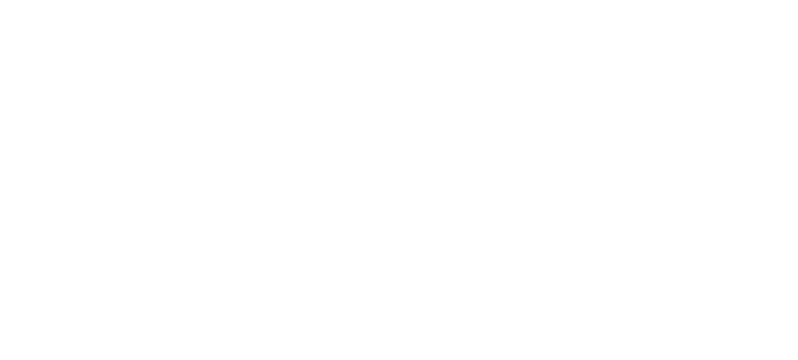
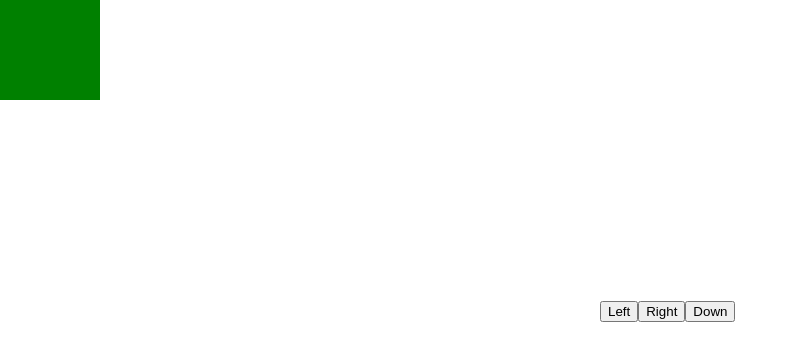
Before and after one commit to arpi88/React-project, a React (Create React App) app: page / in a window 1280 px wide. Shown: the top 360 px of the page, without its empty margins (0-798 px from the left). Built offline with nearby package versions, Linux system fonts and the light colour scheme.

Commit message:
ref2 changes

```diff
--- a/src/App.js
+++ b/src/App.js
@@ -1,8 +1,13 @@
 import logo from "./logo.svg";
 import "./App.css";
+import { Ref } from "./Components/Ref";
 
 function App() {
-  return <div></div>;
+  return (
+    <div>
+      <Ref />
+    </div>
+  );
 }
 
 export default App;
--- /dev/null
+++ b/src/Components/Ref/index.jsx
@@ -0,0 +1,72 @@
+import "./style.css";
+import { useState } from "react";
+import { useRef } from "react";
+
+const step = 2;
+
+export const Ref = () => {
+  const [intervalRef, setIntervalRef] = useState(null);
+  const squerRef = useRef(null);
+
+  const moveleft = () => {
+    const interval = setInterval(() => {
+      const element = squerRef.current;
+      const elementCss = getComputedStyle(element);
+      const left = parseFloat(elementCss.left);
+      element.style.left = `${left - step}px`;
+    }, 0);
+
+    setIntervalRef(interval);
+  };
+
+  const moveLeftUp = () => {
+    clearInterval(intervalRef);
+  };
+
+  const moveRight = () => {
+    const interval = setInterval(() => {
+      const element = squerRef.current;
+      const elementCss = getComputedStyle(element);
+      const left = parseFloat(elementCss.left);
+      element.style.left = `${left + step}px`;
+    }, 0);
+
+    setIntervalRef(interval);
+  };
+
+  const moveRightUp = () => {
+    clearInterval(intervalRef);
+  };
+
+  const moveDown = (element) => {
+    const interval = setInterval(() => {
+      const element = squerRef.current;
+      const elementCss = getComputedStyle(element);
+      const down = parseFloat(elementCss.down);
+      element.style.down = `${element - step}px`;
+    }, 0);
+
+    setIntervalRef(interval);
+  };
+
+  const moveDownUp = () => {
+    clearInterval(intervalRef);
+  };
+
+  return (
+    <div>
+      <div className="squer" ref={squerRef}></div>
+      <div className="action">
+        <button onMouseDown={moveleft} onMouseUp={moveLeftUp}>
+          Left
+        </button>
+        <button onMouseDown={moveRight} onMouseUp={moveRightUp}>
+          Right
+        </button>
+        <button onMouseDown={moveDown} onMouseUp={moveDownUp}>
+          Down
+        </button>
+      </div>
+    </div>
+  );
+};
--- /dev/null
+++ b/src/Components/Ref/style.css
@@ -0,0 +1,14 @@
+.squer {
+    position: absolute;
+    width: 100px;
+    height: 100px;
+    background-color: green;
+    left: 0;
+    top: 0;
+}
+
+.action {
+    margin-left: 600px;
+    margin-top: 300px;
+    gap: 50px
+}
```
